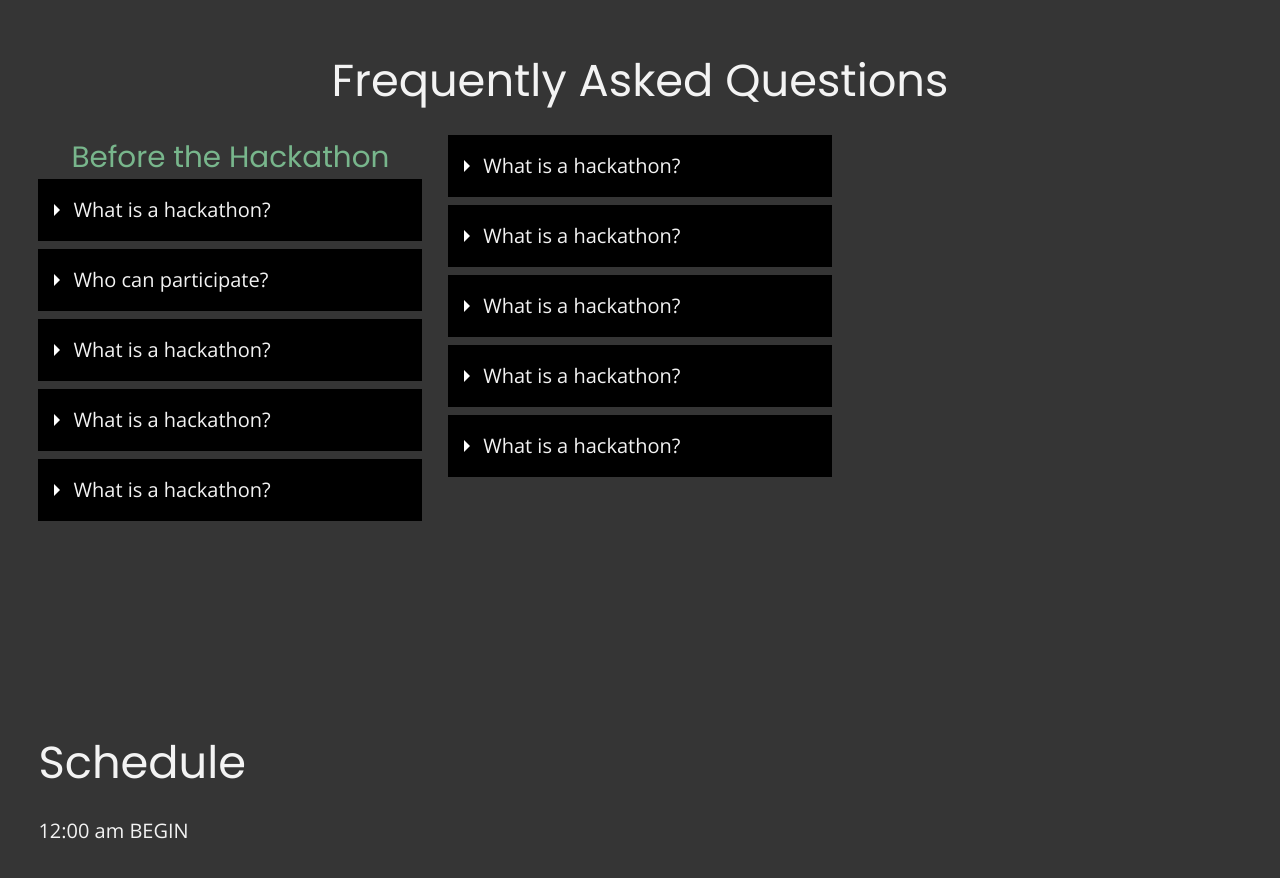
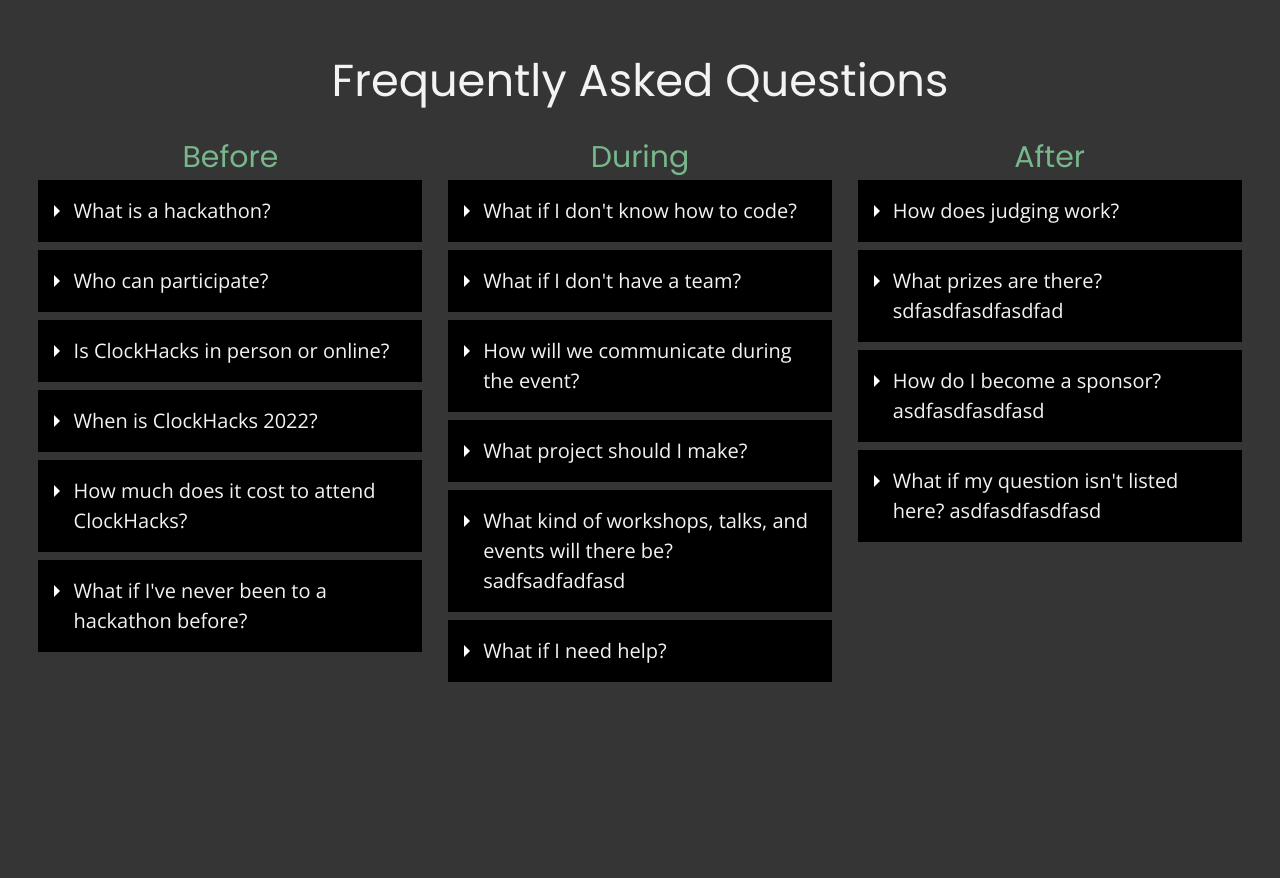
Before and after one commit to ClockHacks/clockhacks.ca, a React (Create React App) app: page / in a window 1280 px wide. Shown: the part 1340-2218 px from the top of the page. Built offline with nearby package versions, Linux system fonts and the light colour scheme.

Commit message:
faq page my BRAIN is FRIED PLEASE HELP

```diff
--- a/src/components/About.jsx
+++ b/src/components/About.jsx
@@ -9,7 +9,7 @@
 					By <gradient> students,</gradient> for <gradient> students</gradient>
 				</h1>
 				<p>
-					ClockHacks was created in August 2022 by a group of high school students from Waterloo, Ontario.
+					ClockHacks is a hackathon created by a group of high school students from Waterloo, Ontario.
 					<br></br><br></br>
 					Our mission is to make hackathons accessible and fun for high school students around the world. Themed around time, Clockhacks will take place online on DATE.
 					<br></br><br></br>
--- a/src/components/FAQ.jsx
+++ b/src/components/FAQ.jsx
@@ -7,7 +7,7 @@
 
 				<div>
 
-				<h1 className = 'header'>Before the Hackathon</h1>
+				<h1 className = 'header'>Before</h1>
 
 				<details>
 					<summary>What is a hackathon?</summary>
@@ -18,41 +18,74 @@
 					<p>Students of any age from any part of the world are welcome to participate in ClockHacks. We are aiming for this to be a hackathon targeted toward high school students.</p>
 				</details>
 				<details>
-					<summary>What is a hackathon?</summary>
-					<p>A hackathon is an event where designers, programmers, engineers, and tech enthusiasts gather to create something within a given time limit.</p>
+					<summary>Is ClockHacks in person or online?</summary>
+					<p>ClockHacks 2022 will be online. Unfortunately, we simply do not have the resources to host ClockHacks in person.</p>
 				</details>
 				<details>
-					<summary>What is a hackathon?</summary>
-					<p>A hackathon is an event where designers, programmers, engineers, and tech enthusiasts gather to create something within a given time limit.</p>
+					<summary>When is ClockHacks 2022?</summary>
+					<p>ClockHacks 2022 will be November 4, 2022 to November 6, 2022. Hacking will start at 7:00 pm on November 4 and will end at 11:00 pm on November 6.</p>
 				</details>
 				<details>
-					<summary>What is a hackathon?</summary>
-					<p>A hackathon is an event where designers, programmers, engineers, and tech enthusiasts gather to create something within a given time limit.</p>
+					<summary>How much does it cost to attend ClockHacks?</summary>
+					<p>It costs nothing! ClockHacks is completely free to attend.</p>
+				</details>
+				<details>
+					<summary>What if I've never been to a hackathon before?</summary>
+					<p>That's okay! If you choose not to code, you will be able to connect with other participants, attend workshops, listen to guest speakers, and learn about the world of tech.</p>
 				</details>
 
 				</div>
 
 				<div className = 'faqcolumn'>
 
+				<h1 className = 'header'>During</h1>
+
 				<details>
-					<summary>What is a hackathon?</summary>
-					<p>A hackathon is an event where designers, programmers, engineers, and tech enthusiasts gather to create something within a given time limit.</p>
+					<summary>What if I don't know how to code?</summary>
+					<p>It's okay! Hackathons aren't just about coding. There is also an aspect of business, design, and presentation. You can also attend workshops and listen to guest speakers talk about the world of tech.</p>
 				</details>
 				<details>
-					<summary>What is a hackathon?</summary>
-					<p>A hackathon is an event where designers, programmers, engineers, and tech enthusiasts gather to create something within a given time limit.</p>
+					<summary>What if I don't have a team?</summary>
+					<p>You will be able to find a team in the ClockHacks discord before the event starts, or choose to work by yourself. </p>
 				</details>
 				<details>
-					<summary>What is a hackathon?</summary>
-					<p>A hackathon is an event where designers, programmers, engineers, and tech enthusiasts gather to create something within a given time limit.</p>
+					<summary>How will we communicate during the event?</summary>
+					<p>Announcements during and before ClockHacks will be through Discord. We strongly recommend that you talk to your teammates on Discord as well.</p>
 				</details>
 				<details>
-					<summary>What is a hackathon?</summary>
-					<p>A hackathon is an event where designers, programmers, engineers, and tech enthusiasts gather to create something within a given time limit.</p>
+					<summary>What project should I make?</summary>
+					<p>You can make any type of project you would like! An app, a website, blockchain, hardware, design, or anything that your heart desires. However, since our hackathon is themed around time, we strongly encourage you to base your project around time as well.</p>
 				</details>
 				<details>
-					<summary>What is a hackathon?</summary>
-					<p>A hackathon is an event where designers, programmers, engineers, and tech enthusiasts gather to create something within a given time limit.</p>
+					<summary>What kind of workshops, talks, and events will there be? sadfsadfadfasd</summary>
+					<p>Well, we don't know yet.</p>
+				</details>
+				<details>
+					<summary>What if I need help?</summary>
+					<p>If you need help or have questions regarding the event, you can ask an organizer in the Discord. If you have technical questions, good luck.</p>
+				</details>
+
+				</div>
+
+				<div className = 'faqcolumn'>
+
+				<h1 className = 'header'>After</h1>
+
+				<details>
+					<summary>How does judging work?</summary>
+					<p>You will submit a pitch video on Devpost, which will be reviewed by a panel of judges. </p>
+				</details>
+				<details>
+					<summary>What prizes are there? sdfasdfasdfasdfad</summary>
+					<p>Well, uh, you see... we don't know yet.</p>
+				</details>
+				<details>
+					<summary>How do I become a sponsor? asdfasdfasdfasd</summary>
+					<p>To become a sponsor, email our business email: </p>
+				</details>
+				<details>
+					<summary>What if my question isn't listed here? asdfasdfasdfasd</summary>
+					<p>If you have more questions, you can ask on our Discord, or email our business email: </p>
 				</details>
 
 				</div>
--- a/src/styles.scss
+++ b/src/styles.scss
@@ -39,7 +39,7 @@
 
     p {
         padding: 1rem;
-        font-size: max(1.2vw, 15px) !important;
+        font-size: max(1.2vw, 17px) !important;
     }
 }
 
@@ -75,6 +75,10 @@
     transform: rotate(90deg);
 }
 
+details[open] summary {
+    color: $accent;
+}
+
 details summary::-webkit-details-marker {
     display:none;
 }
@@ -104,7 +108,7 @@
     display: flex;
 
     .header {
-        font-size: max(2.3vw, 25px);
+        font-size: max(2.3vw, 30px);
         text-align: center;
         margin-bottom: 0px;
         color: $accent;
```
